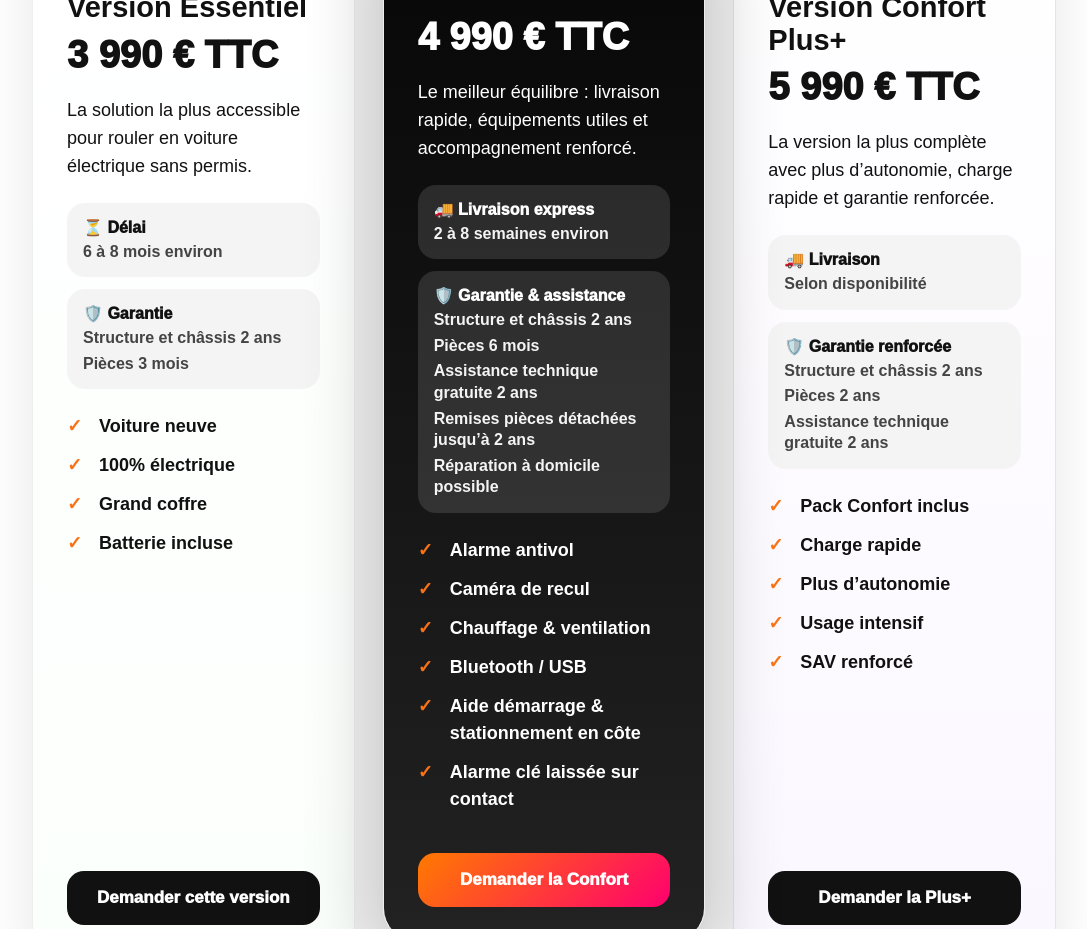
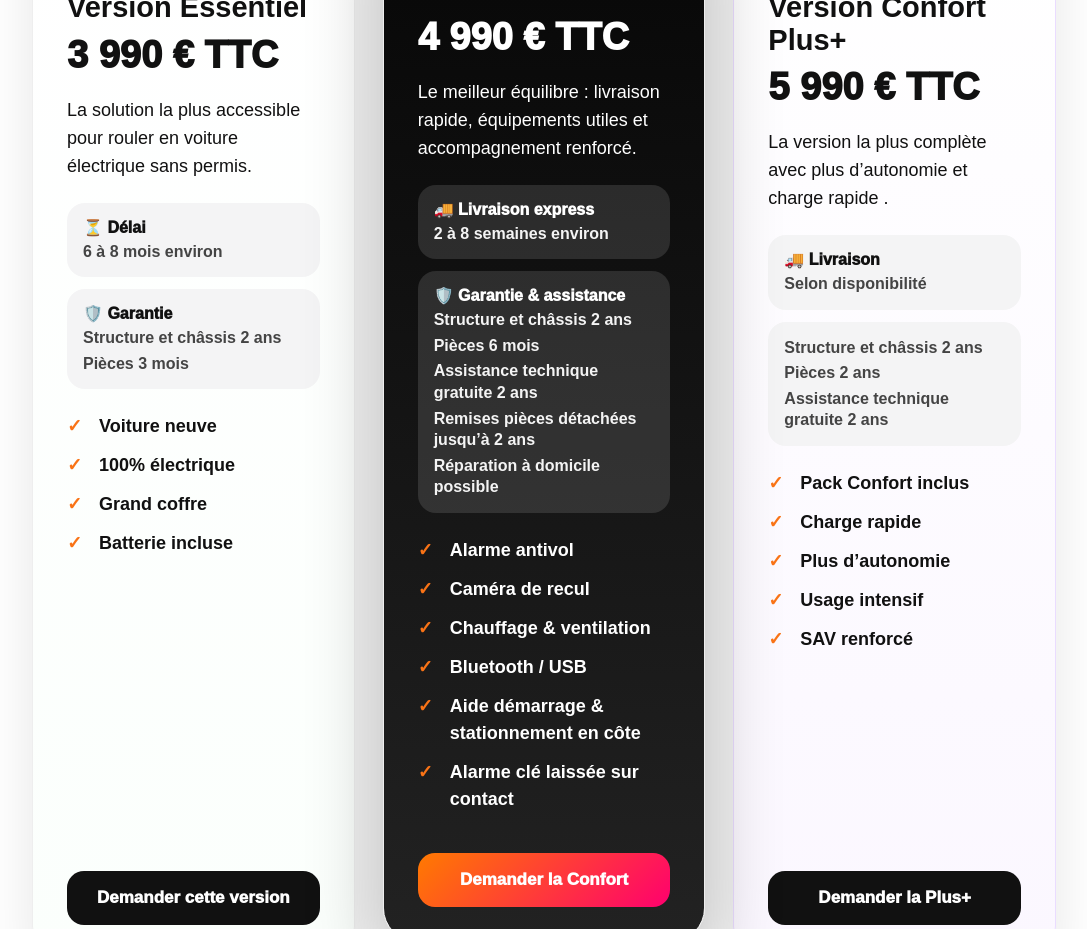
Before and after one commit to khelifamansour/neodrive-site, a Next.js app: page / in a window 1280 px wide. Shown: the part 1240-2169 px from the top of the page, without its empty margins (96-1183 px from the left). Built offline with nearby package versions, Linux system fonts and the light colour scheme.

Commit message:
Update page.tsx

```diff
--- a/app/page.tsx
+++ b/app/page.tsx
@@ -115,8 +115,8 @@ export default function Home() {
             <h3>Version Confort Plus+</h3>
             <p className="cardPrice">5 990 € TTC</p>
             <p className="cardText">
-              La version la plus complète avec plus d’autonomie, charge rapide
-              et garantie renforcée.
+              La version la plus complète avec plus d’autonomie et charge rapide
+              .
             </p>
 
             <div className="quickInfo">
@@ -125,7 +125,6 @@ export default function Home() {
                 <span>Selon disponibilité</span>
               </div>
               <div>
-                <strong>🛡️ Garantie renforcée</strong>
                 <span>Structure et châssis 2 ans</span>
                 <span>Pièces 2 ans</span>
                 <span>Assistance technique gratuite 2 ans</span>
```
